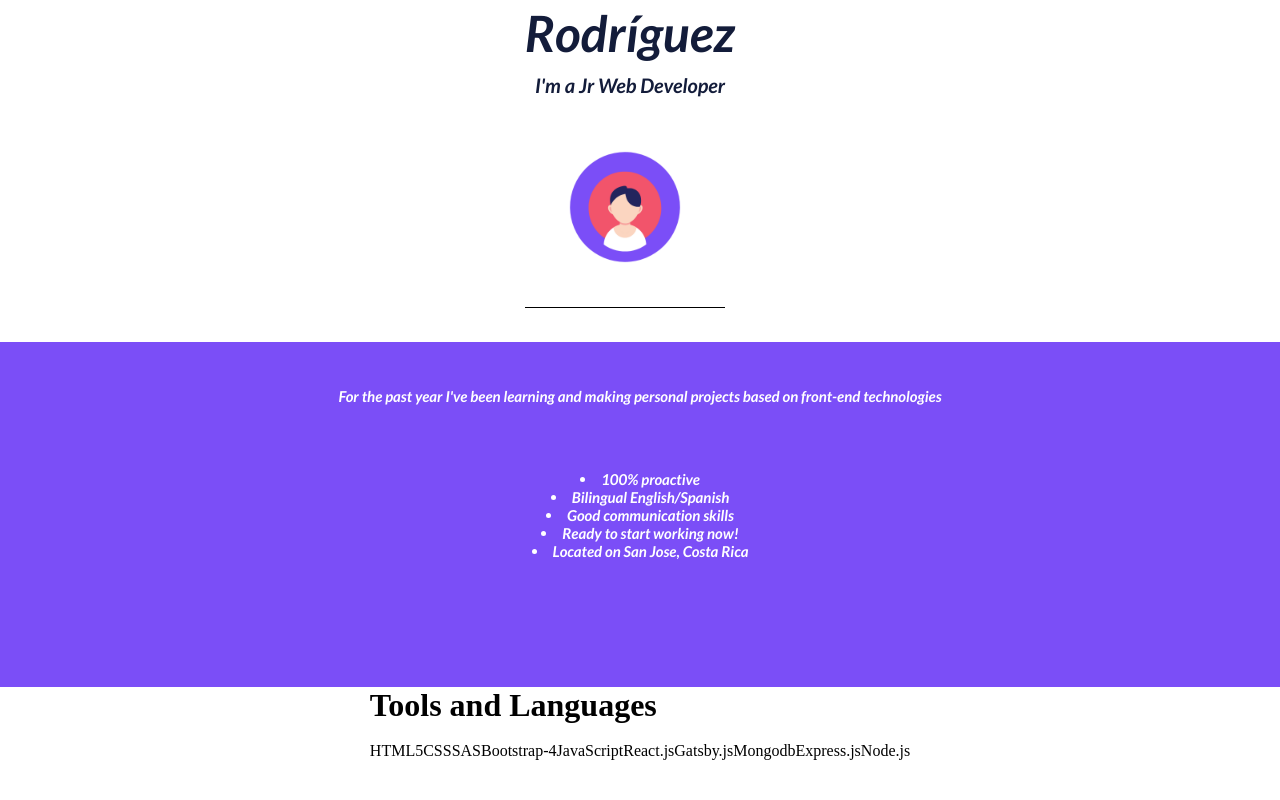
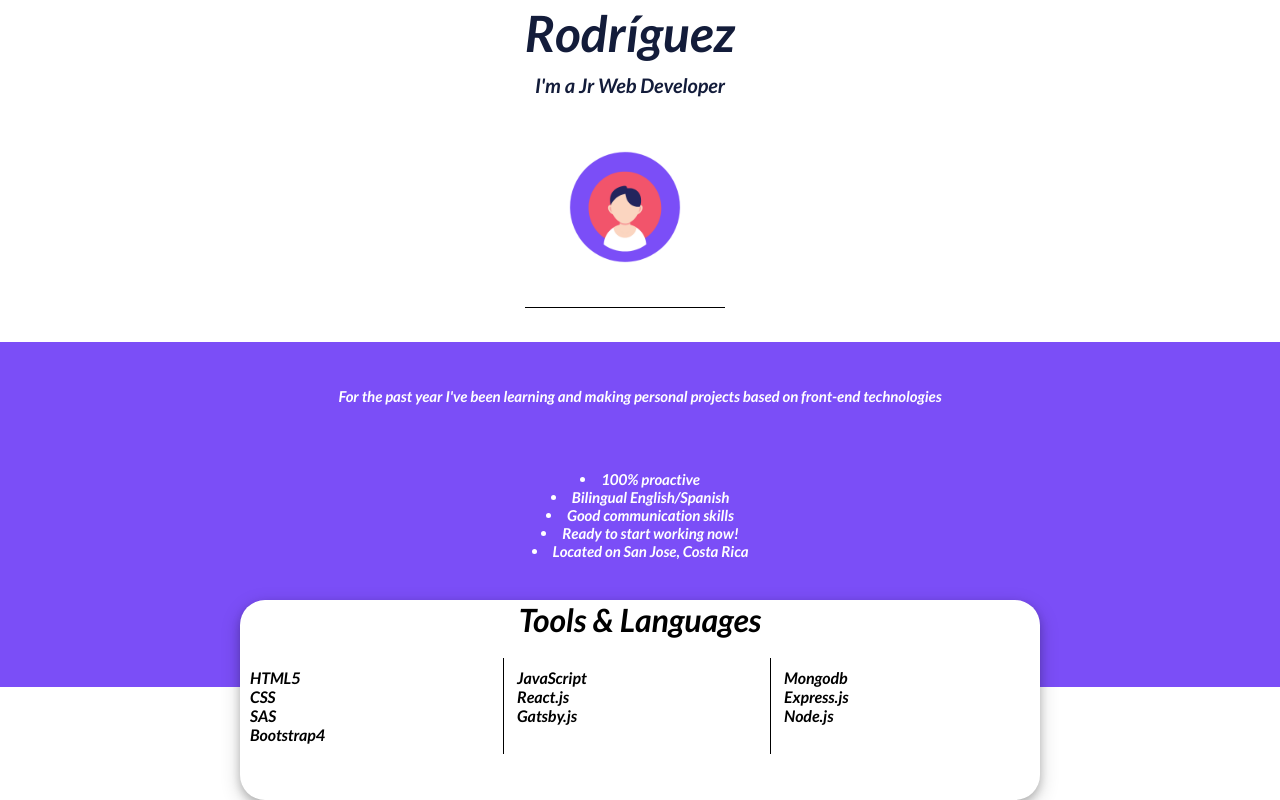
Before and after one commit to Devdrod/Reactscroll-jrportfolio, a React (Create React App) app: page / in a window 1280 px wide. Shown: the part 301-1101 px from the top of the page. Built offline with nearby package versions, Linux system fonts and the light colour scheme; a web font is replaced by a local one.

Commit message:
Landingandskills

```diff
--- a/src/Mycss.css
+++ b/src/Mycss.css
@@ -91,6 +91,8 @@ nav{
     justify-content: space-between;
     align-items: center;
     padding:6.5px;
+    border-bottom-style:"solid";
+    border-width:"1px";
 }
 
 .btn{
@@ -258,3 +260,59 @@ body {
     min-width: 100px;
     min-height: 100px;
 }
+
+.flexbox-skill{
+    max-width: 80%;
+    /* border-style: solid; */
+    height: 200px;
+    margin-top: 25px;
+    border-top-left-radius: 25px;
+    border-top-right-radius: 25px;
+    border-bottom-left-radius: 25px;
+    border-bottom-right-radius: 25px;
+    box-shadow: 0 4px 8px 0 rgba(0, 0, 0, 0.2), 0 6px 20px 0 rgba(0, 0, 0, 0.19);
+    border-width: 1px;
+    width: 800px;
+    font-family:'Lato';
+    position: absolute;
+    background-color: white;
+    }
+
+ .flexbox-skill li{
+     list-style: none;
+ }
+    .row {
+        display: flex;
+        flex-direction: row;
+        flex-wrap: wrap;
+        width: 100%;
+      }
+
+      .column {
+        display: flex;
+        flex-direction: column;
+        flex-basis: 100%;
+        flex: 1;
+        padding-right: 10px;
+        border-right-style: solid;
+        border-width: 0.025em;
+        margin-right: 3px;
+        padding: 10px;
+      }
+
+      .double-column {
+        display: flex;
+        flex-direction: column;
+        flex-basis: 100%;
+        flex: 2;
+      }
+
+      .blue-column {
+        background-color: blue;
+        height: 100px;
+      }
+
+      .green-column {
+          height: 100px;
+          background-color: green;
+      }
--- a/src/components/Skills.js
+++ b/src/components/Skills.js
@@ -8,25 +8,43 @@ export class Skills extends Component {
     render() {
         return (
 
-    <div className="flexbox-container body">
-<div className="skills-item">
+<div className="flexbox-container">
+<div className="flexbox-skill skills-item">
 
-<h1> Tools and Languages </h1>
+<h1 style={{textAlign:'center'}}> Tools &#38; Languages </h1>
 <br/>
-<ul>
+
+
+<div className='row'>
+
+<div className="column">
+
 <li>HTML5</li>
 <li>CSS</li>
 <li>SAS</li>
-<li>Bootstrap-4</li>
+<li>Bootstrap4</li>
+</div>
+
+<div className="column">
+
+
 <li>JavaScript</li>
 <li>React.js</li>
 <li>Gatsby.js</li>
+
+
+</div>
+
+<div className="column" style={{borderStyle:"none"}}>
+
 <li>Mongodb</li>
 <li>Express.js</li>
 <li>Node.js</li>
-</ul>
-    </div>
-    </div>
+</div>
+
+</div>
+</div>
+</div>
   )
 }
 }
```
Also changed, not shown: src/components/Projects.js (added).
